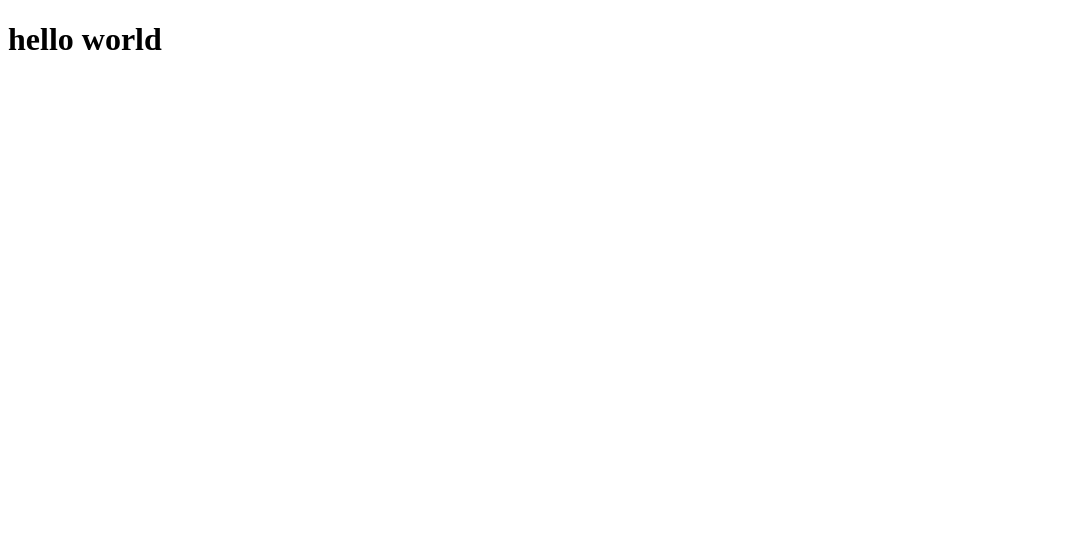
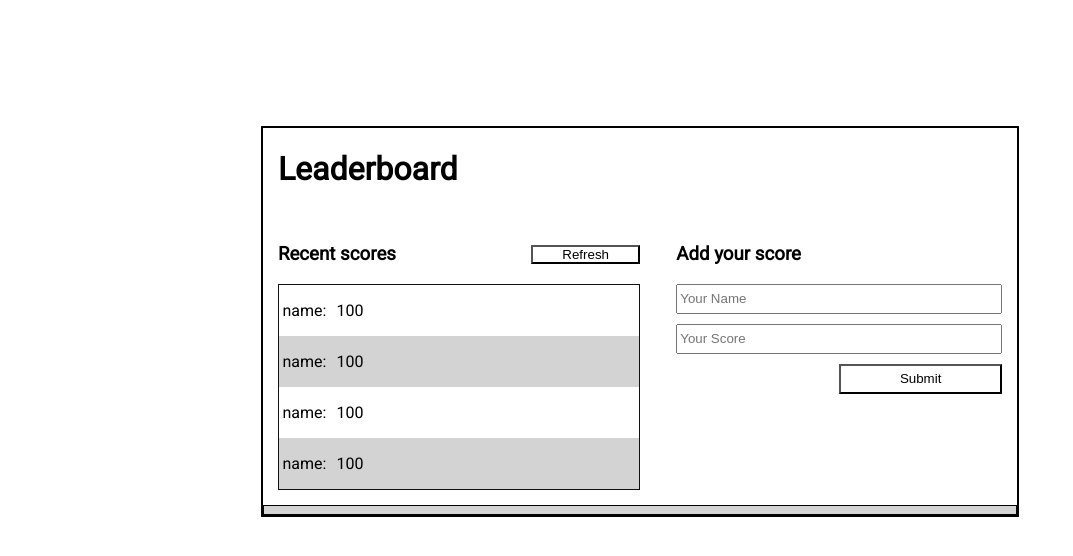
Before and after one commit to gracekabaghe/leaderboard, a plain HTML site: page index.html in a window 1280 px wide. Shown: the whole page, without its empty margins (0-1073 px from the left). Drawn offline with Linux system fonts and the light colour scheme.

Commit message:
edited a class

```diff
--- a/index.html
+++ b/index.html
@@ -4,10 +4,52 @@
     <meta charset="UTF-8">
     <meta http-equiv="X-UA-Compatible" content="IE=edge">
     <meta name="viewport" content="width=device-width, initial-scale=1.0">
+    <link rel="preconnect" href="https://fonts.googleapis.com">
+<link rel="preconnect" href="https://fonts.gstatic.com" crossorigin>
+<link href="https://fonts.googleapis.com/css2?family=Roboto:wght@100;300;400&display=swap" rel="stylesheet">
     <title>Leaderboard</title>
 <script defer src="main.js"></script></head>
 <body>
-    <h1>hello world</h1>
+    <div class="main-container">
+        <h1>Leaderboard</h1>
+       <div class="container">
+        <div class="score-container">
+            <div class="score-title">
+                <h3>Recent scores</h3>
+                <button type="button" class="refresh-button">Refresh</button>
+            </div>
+            <div class="score-details">
+                <div class="score-card">
+                    <p class="p-name score-elements">name:</p>
+                    <p class="insert-score score-elements">100</p>
+                </div>
+                <div class="score-card">
+                    <p class="p-name score-elements">name:</p>
+                    <p class="insert-score score-elements">100</p>
+                </div>
+                <div class="score-card">
+                    <p class="p-name score-elements">name:</p>
+                    <p class="insert-score score-elements">100</p>
+                </div>
+                <div class="score-card">
+                    <p class="p-name score-elements">name:</p>
+                    <p class="insert-score score-elements">100</p>
+                </div>
 
+            </div>
+        </div>
+
+
+        <div class="form-elements">
+            <h3 class="form-title">Add your score</h3>
+            <form method="GET" action="https://formspree.io/f/mjvjnelp">
+                <input type="text" id="name" class="input-field" placeholder="Your Name"> <br>
+                <input type="number" id="score" class="input-field" placeholder="Your Score"> <br>
+                <input type="submit" value="Submit" id="submit">
+            </form>
+        </div>
+       </div>
+       <div class="footer"></div>
+    </div>
 </body>
 </html>
```
Also changed, not shown: main.js (+2 -2 lines).
